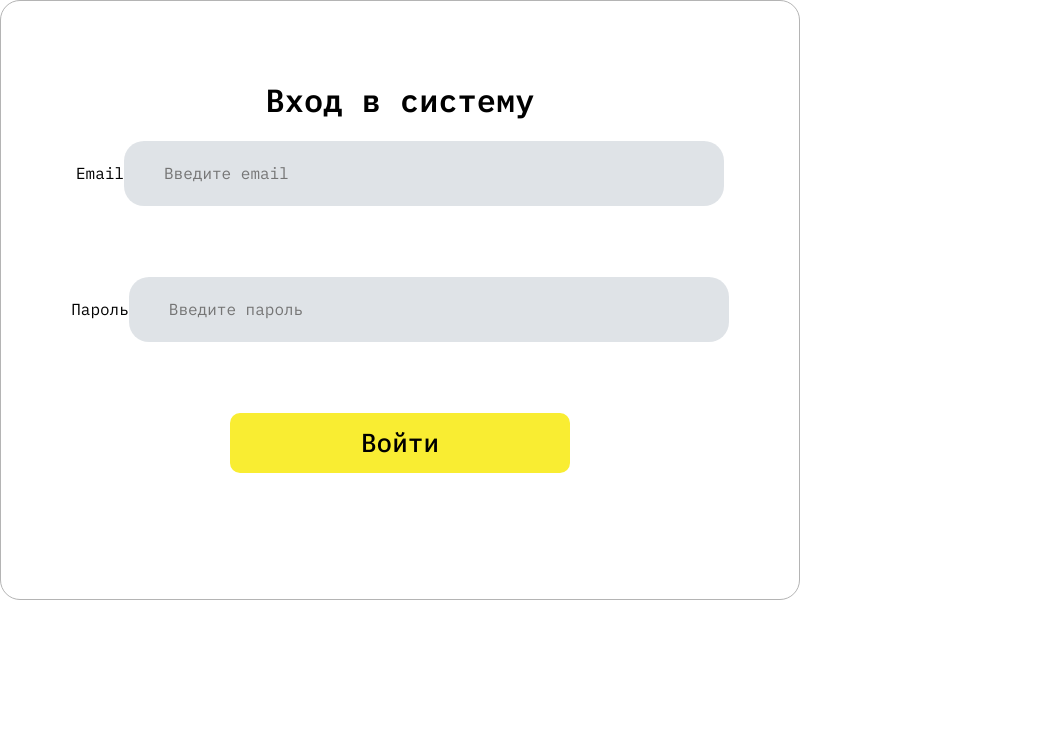
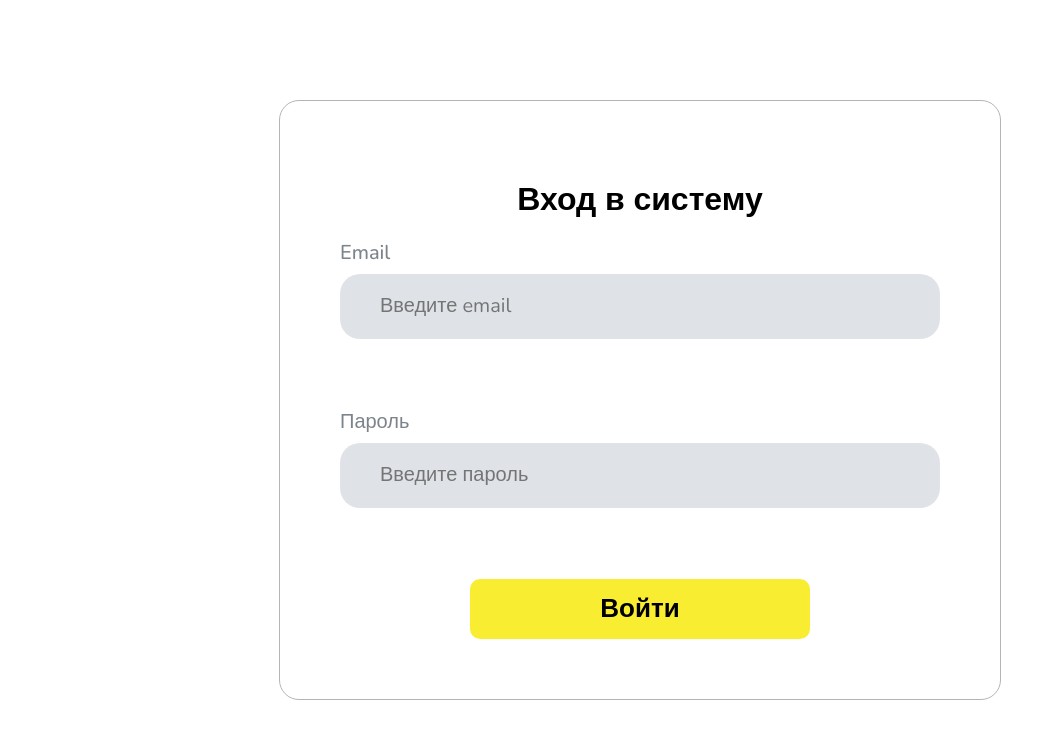
Before and after one commit to embersage/Clients-App, a React (Create React App) app in the folder client/: page /authorization in a window 1280 px wide. Shown: the top 738 px of the page, without its empty margins (0-1064 px from the left). Built offline with nearby package versions, Linux system fonts and the light colour scheme; no server answers.

Commit message:
made authorization page

```diff
--- a/client/public/index.html
+++ b/client/public/index.html
@@ -6,7 +6,7 @@
     <link rel="preconnect" href="https://fonts.googleapis.com" />
     <link rel="preconnect" href="https://fonts.gstatic.com" crossorigin />
     <link
-      href="https://fonts.googleapis.com/css2?family=IBM+Plex+Mono:wght@400;500;600&display=swap"
+      href="https://fonts.googleapis.com/css2?family=Nunito:wght@400;500;600;700&display=swap"
       rel="stylesheet"
     />
     <title>React App</title>
--- a/client/src/App.js
+++ b/client/src/App.js
@@ -3,7 +3,8 @@ import { useEffect } from 'react';
 import { useDispatch } from 'react-redux';
 import { check } from './http/userApi';
 import { setIsAuth, setUser } from './redux/slices/userSlice';
-import AuthorizationBlock from './components/AuthorizationBlock';
+import Authorization from './pages/Authorization';
+import { Routes, Route } from 'react-router-dom';
 
 function App() {
   const dispatch = useDispatch();
@@ -19,7 +20,9 @@ function App() {
   //}, []);
   return (
     <div className="App">
-      <AuthorizationBlock />
+      <Routes>
+        <Route path="/authorization" element={<Authorization />} />
+      </Routes>
     </div>
   );
 }
--- a/client/src/components/AuthorizationBlock/AuthorizationBlock.module.scss
+++ b/client/src/components/AuthorizationBlock/AuthorizationBlock.module.scss
@@ -14,14 +14,12 @@
 %icon {
   padding: 5px;
   border-radius: 50%;
-  position: absolute;
   cursor: pointer;
   transition: background-color 0.3s ease-in-out;
 
   &:hover {
     background-color: #d6d6d6;
   }
-  animation: spin 0.5s ease-in-out 1;
 }
 
 .authorizationBlock {
@@ -31,25 +29,63 @@
   padding: 60px;
   border-radius: 20px;
   border: 1px solid #b4b4b4;
-  font-family: 'IBM Plex Mono', monospace;
+  font-family: 'Nunito', sans-serif;
   font-weight: 400;
 
+  h1 {
+    font-size: 32px;
+    font-weight: 700;
+  }
+
   form {
-    position: relative;
     display: flex;
     flex-direction: column;
     row-gap: 71px;
     align-items: center;
 
+    label {
+      position: relative;
+      display: flex;
+      flex-direction: column;
+      align-items: flex-start;
+      row-gap: 10px;
+
+      span {
+        font-size: 20px;
+        font-weight: 500;
+        color: #7c838a;
+      }
+
       input {
-      padding: 17px 350px 18px 40px;
+        padding: 17px 90px 18px 40px;
         width: 600px;
         height: 65px;
         border: none;
         border-radius: 20px;
         background: rgba(176, 186, 195, 0.4);
+
+        color: rgba(0, 0, 0, 0.5);
+        font-size: 20px;
+        font-weight: 400;
+
         &:focus {
           outline: none;
+        }
+      }
+
+      .eye {
+        @extend %icon;
+        position: absolute;
+        top: 51px;
+        right: 52px;
+      }
+
+      .cross {
+        @extend %icon;
+        position: absolute;
+        top: 51px;
+        right: 26px;
+        animation: spin 0.5s ease-in-out 1;
       }
     }
 
@@ -60,19 +96,18 @@
       border-radius: 10px;
       background-color: #f9ed32;
       font-size: 26px;
-      font-weight: 500;
+      font-weight: 700;
       cursor: pointer;
+      transition: background-color 0.3s ease-in-out;
+
+      &:hover {
+        background-color: #f2d335;
       }
 
-    .emailIcon {
-      @extend %icon;
-      top: 3%;
-      left: 93%;
-    }
-    .passwordIcon {
-      @extend %icon;
-      top: 34%;
-      left: 93%;
+      &:active {
+        position: relative;
+        top: 1px;
       }
     }
   }
+}
--- a/client/src/components/AuthorizationBlock/index.js
+++ b/client/src/components/AuthorizationBlock/index.jsx
@@ -1,10 +1,12 @@
 import { useRef, useState } from 'react';
 import { RxCross2 } from 'react-icons/rx';
+import { FaRegEye, FaRegEyeSlash } from 'react-icons/fa';
 import styles from './AuthorizationBlock.module.scss';
 
 const AuthorizationBlock = () => {
   const [email, setEmail] = useState('');
   const [password, setPassword] = useState('');
+  const [isVisible, setIsVisible] = useState(false);
   const inputRef = useRef();
   const passwordRef = useRef();
 
@@ -12,13 +14,12 @@ const AuthorizationBlock = () => {
     <div className={styles.authorizationBlock}>
       <h1>Вход в систему</h1>
       <form>
-        <div>
-          <label for="email">Email</label>
+        <label>
+          <span>Email</span>
           <input
             ref={inputRef}
             placeholder="Введите email"
             type="text"
-            name="email"
             value={email}
             onChange={(event) => {
               setEmail(event.target.value);
@@ -26,40 +27,59 @@ const AuthorizationBlock = () => {
           />
           {email && (
             <RxCross2
-              className={styles.emailIcon}
-              size={20}
+              className={styles.cross}
+              size={30}
               onClick={() => {
                 inputRef.current.focus();
                 setEmail('');
               }}
             />
           )}
-        </div>
-        <div>
-          <label for="password">Пароль</label>
+        </label>
+        <label>
+          <span>Пароль</span>
           <input
             ref={passwordRef}
             placeholder="Введите пароль"
-            type="password"
-            name="password"
+            type={isVisible ? 'text' : 'password'}
             value={password}
             onChange={(event) => {
               setPassword(event.target.value);
             }}
           />
+          {isVisible
+            ? password && (
+                <FaRegEye
+                  className={styles.eye}
+                  size={30}
+                  onClick={() => {
+                    setIsVisible(!isVisible);
+                  }}
+                />
+              )
+            : password && (
+                <FaRegEyeSlash
+                  className={styles.eye}
+                  size={30}
+                  onClick={() => {
+                    setIsVisible(!isVisible);
+                  }}
+                />
+              )}
           {password && (
             <RxCross2
-              className={styles.passwordIcon}
-              size={20}
+              className={styles.cross}
+              size={30}
               onClick={() => {
-                passwordRef.current.focus();
+                inputRef.current.focus();
                 setPassword('');
               }}
             />
           )}
-        </div>
-
-        <button type="submit">Войти</button>
+        </label>
+        <button type="submit" onClick={(event) => event.preventDefault()}>
+          Войти
+        </button>
       </form>
     </div>
   );
--- /dev/null
+++ b/client/src/pages/Authorization/Authorization.module.scss
@@ -0,0 +1,11 @@
+.authorization {
+  top: 0;
+  left: 0;
+  width: 100%;
+  height: 100%;
+  position: fixed;
+  display: flex;
+  align-items: center;
+  align-content: center;
+  justify-content: center;
+}
--- /dev/null
+++ b/client/src/pages/Authorization/index.jsx
@@ -0,0 +1,12 @@
+import AuthorizationBlock from '../../components/AuthorizationBlock';
+import styles from './Authorization.module.scss';
+
+const Authorization = () => {
+  return (
+    <div className={styles.authorization}>
+      <AuthorizationBlock className={styles.form}/>
+    </div>
+  );
+};
+
+export default Authorization;
```
Also changed, not shown: client/src/pages/Authorization.js (deleted, +0 -7 lines). Lines whose indentation alone changed are shown as unchanged.
